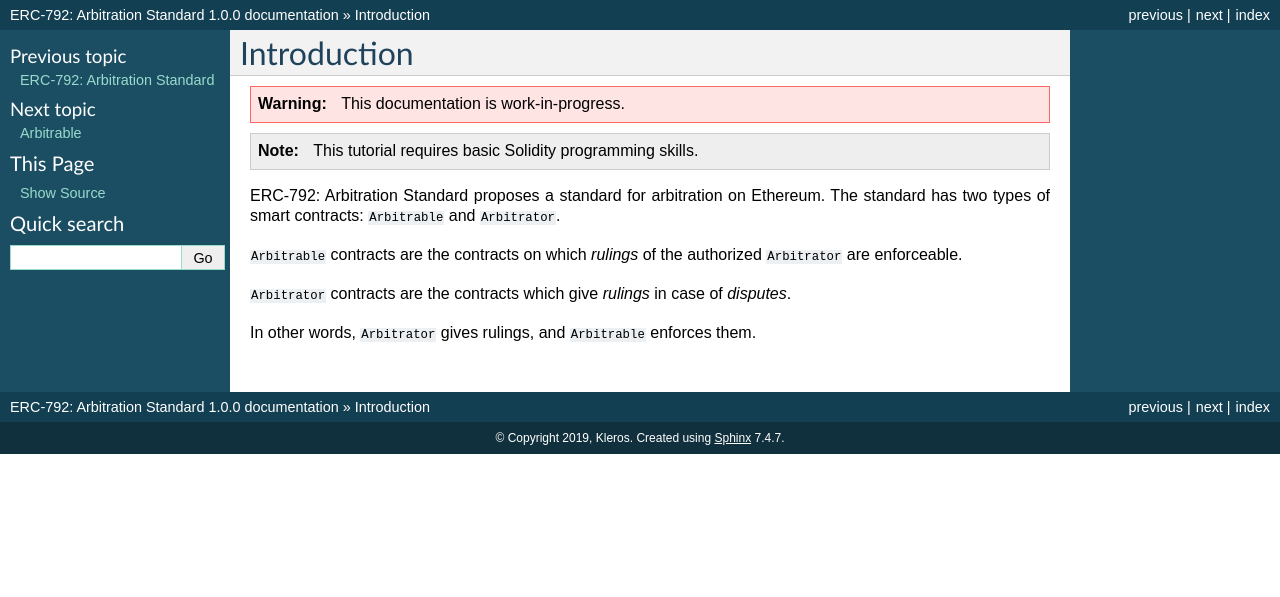
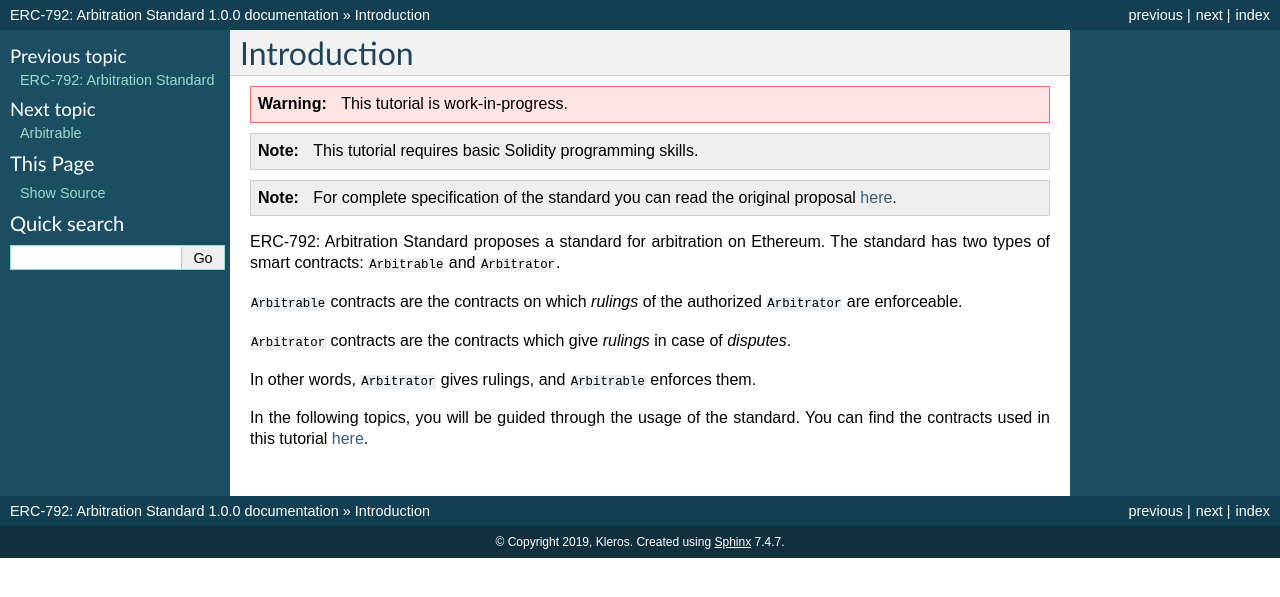
Before and after one commit to kleros/erc-792, a Sphinx documentation site: the page built from docs/introduction.rst, in a window 1280 px wide. Shown: the top 597 px of the page. Built offline with Sphinx 7.4.7, drawn with Linux system fonts in a browser that asks for light colours.

Commit message:
refactor(introduction): improve wording

```diff
--- a/docs/introduction.rst
+++ b/docs/introduction.rst
@@ -3,10 +3,12 @@ Introduction
 ===============
 
 .. warning::
-  This documentation is work-in-progress.
+  This tutorial is work-in-progress.
 
 .. note::
   This tutorial requires basic Solidity programming skills.
+
+.. note:: For complete specification of the standard you can read the original proposal `here <https://github.com/ethereum/EIPs/issues/792>`_.
 
 ERC-792: Arbitration Standard proposes a standard for arbitration on Ethereum. The standard has two types of smart contracts: ``Arbitrable`` and ``Arbitrator``.
 
@@ -15,3 +17,7 @@ ERC-792: Arbitration Standard proposes a standard for arbitration on Ethereum. T
 ``Arbitrator`` contracts are the contracts which give *rulings* in case of *disputes*.
 
 In other words, ``Arbitrator`` gives rulings, and ``Arbitrable`` enforces them.
+
+
+
+In the following topics, you will be guided through the usage of the standard. You can find the contracts used in this tutorial `here <https://github.com/kleros/erc-792/tree/master/contracts>`_.
```
